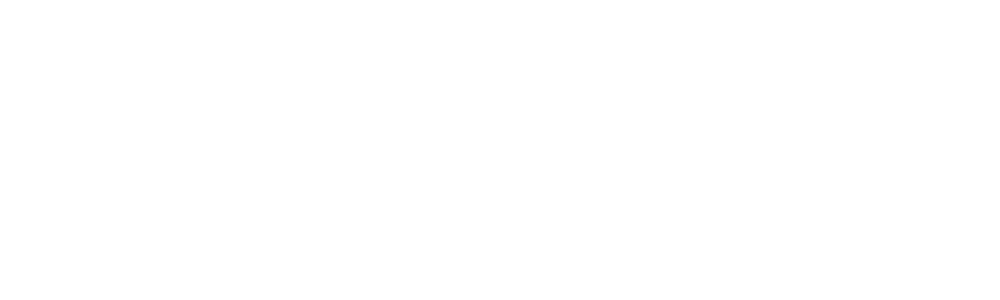
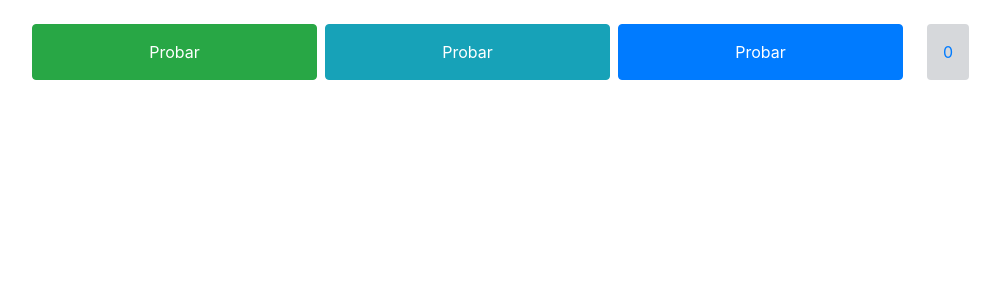
Before and after one commit to qualitrain/cursoAng, an Angular app: page / in a window 1280 px wide. Shown: the top 300 px of the page, without its empty margins (38-1038 px from the left). Built offline with nearby package versions, Linux system fonts and the light colour scheme.

Commit message:
Ejercicio merge rxjs

```diff
--- a/src/app/app.component.html
+++ b/src/app/app.component.html
@@ -24,5 +24,8 @@
   <div *ngIf="ejercicioTakeUntil">
     <app-ejer-take-ultil></app-ejer-take-ultil>
   </div>
+  <div *ngIf="ejercicioMerge">
+    <app-ejer-merge></app-ejer-merge>
+  </div>
 
 </div>
--- a/src/app/app.component.ts
+++ b/src/app/app.component.ts
@@ -12,6 +12,7 @@
   componenteParametrizado=false;
   ejemploManejoDeErrores=false;
   ejercicioTakeUntil=false;
+  ejercicioMerge=true;
 
   title = 'cursoAng';
 }
--- a/src/app/app.module.ts
+++ b/src/app/app.module.ts
@@ -9,6 +9,7 @@
 import { TestIntervalComponent } from './test-interval/test-interval.component';
 import { TestErroresComponent } from './test-errores/test-errores.component';
 import { EjerTakeUltilComponent } from './ejer-take-ultil/ejer-take-ultil.component';
+import { EjerMergeComponent } from './ejer-merge/ejer-merge.component';
 
 @NgModule({
   declarations: [
@@ -18,7 +19,8 @@
     TestRxjs01Component,
     TestIntervalComponent,
     TestErroresComponent,
-    EjerTakeUltilComponent
+    EjerTakeUltilComponent,
+    EjerMergeComponent
   ],
   imports: [
     BrowserModule,
--- /dev/null
+++ b/src/app/ejer-merge/ejer-merge.component.html
@@ -0,0 +1,6 @@
+<div class="mt-4 row">
+    <button class="btn btn-success col-sm-3"  id="btn001">Probar</button>
+    <button class="btn btn-info col-sm-3 ml-2"     id="btn002">Probar</button>
+    <button class="btn btn-primary col-sm-3 ml-2"  id="btn003">Probar</button>
+    <div class="text-primary text-center p-3 ml-4 rounded table-secondary">{{nClicks}}</div>
+</div>
--- /dev/null
+++ b/src/app/ejer-merge/ejer-merge.component.ts
@@ -0,0 +1,28 @@
+import { Component, AfterViewChecked, AfterViewInit } from '@angular/core';
+import { fromEvent, merge, tap } from 'rxjs';
+
+@Component({
+  selector: 'app-ejer-merge',
+  templateUrl: './ejer-merge.component.html',
+  styleUrls: ['./ejer-merge.component.css']
+})
+export class EjerMergeComponent implements AfterViewInit{
+  nClicks:number=0;
+
+  ngAfterViewInit(): void {
+    const boton1 = document.getElementById("btn001");
+    const boton2 = document.getElementById("btn002");
+    const boton3 = document.getElementById("btn003");
+
+   const clicksBtn1$ = fromEvent(boton1!,'click');
+   const clicksBtn2$ = fromEvent(boton2!,'click');
+   const clicksBtn3$ = fromEvent(boton3!,'click');
+
+   const clicks$ = merge(
+                         clicksBtn1$,
+                         clicksBtn2$,
+                         clicksBtn3$
+                         );
+   clicks$.subscribe( evt => this.nClicks++)
+  }
+}
```
Also changed, not shown: src/app/ejer-merge/ejer-merge.component.css (added), 1 other file (tests, documents, lock files or other folders).
